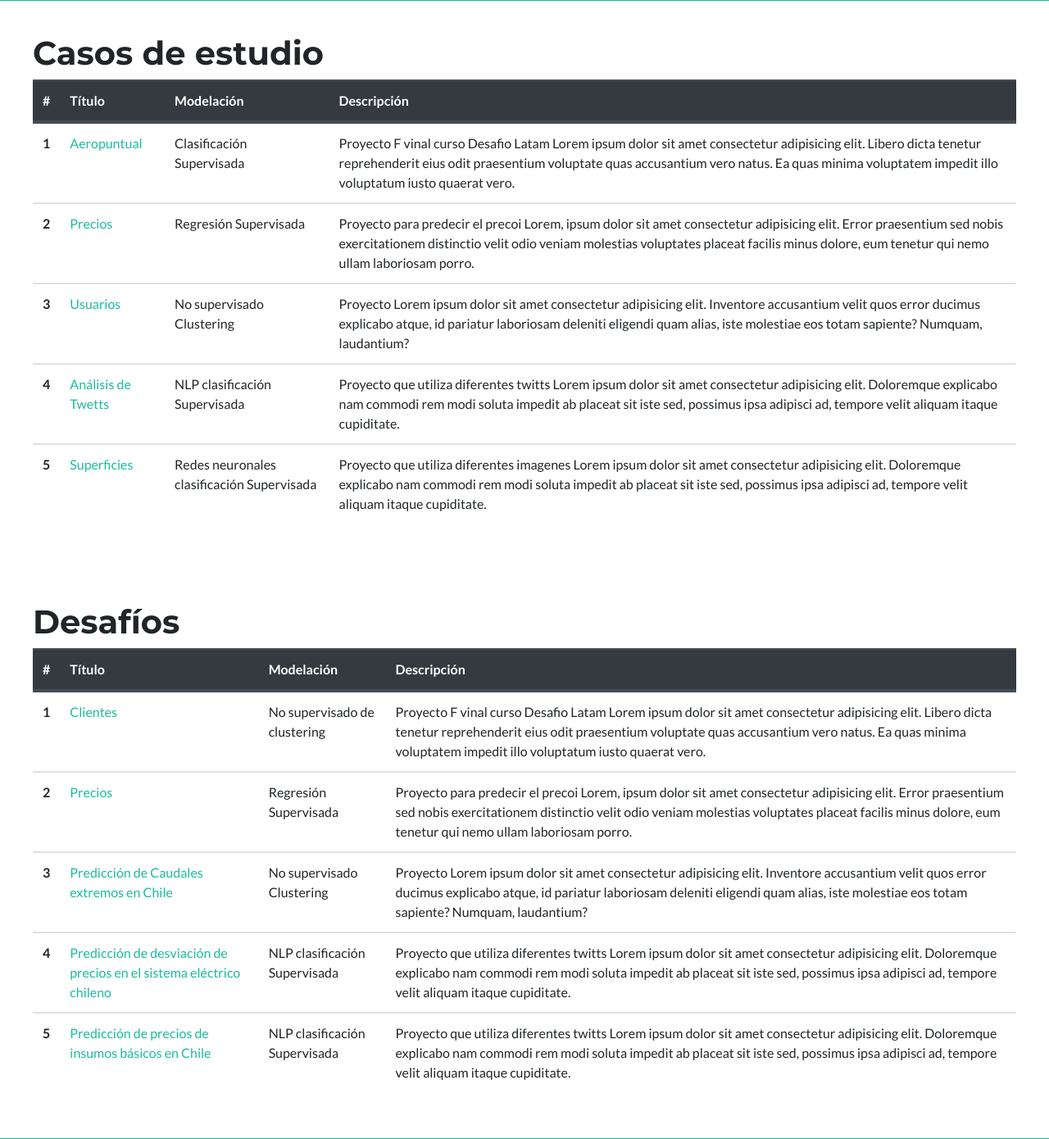
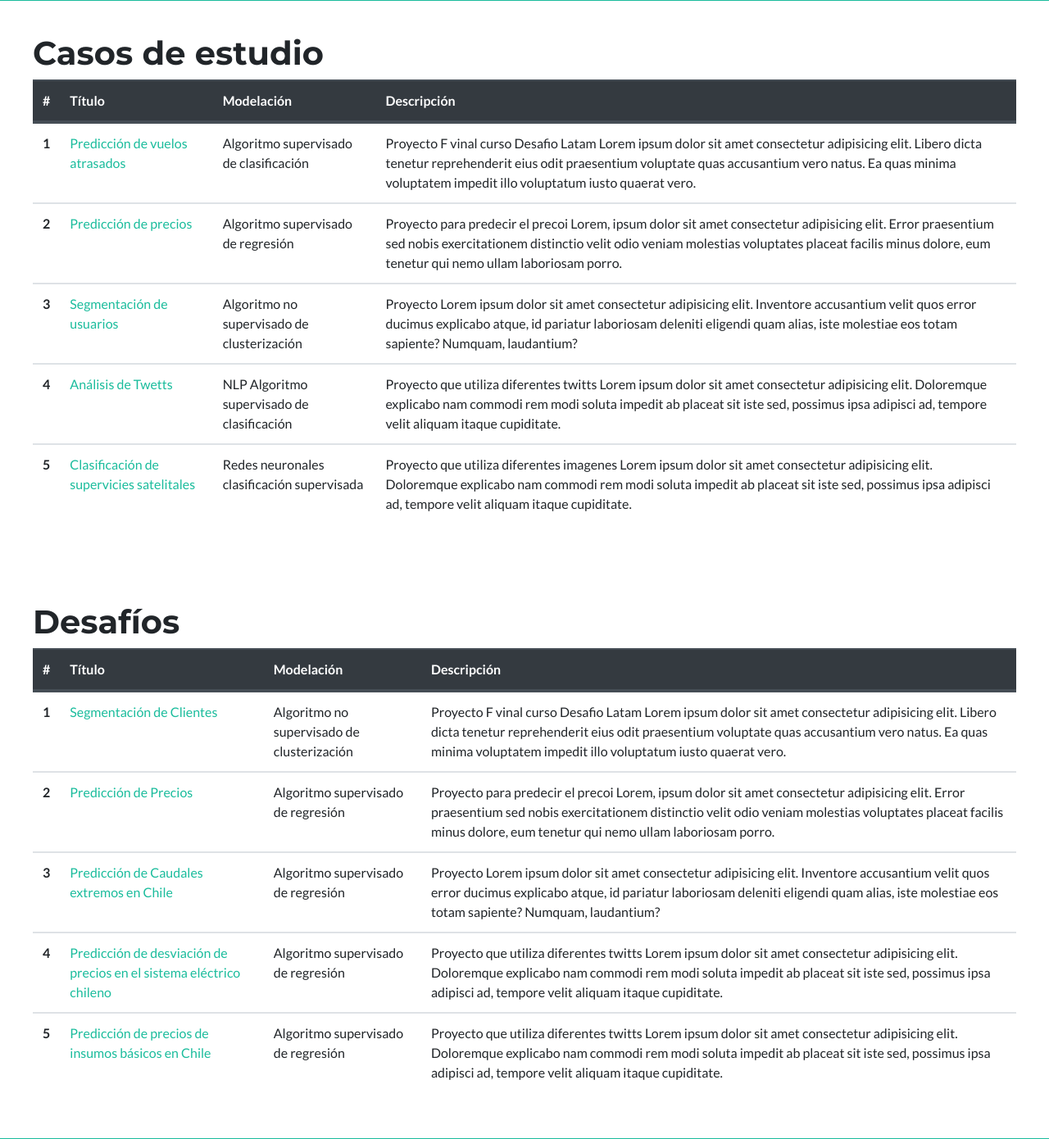
Before and after one commit to nvaldebenitomolina/portafolio, a Django app: page / in a window 1280 px wide. Shown: the part 479-1869 px from the top of the page at 82% size. Run offline with Django 3.2, Linux system fonts and the light colour scheme; some libraries are stand-ins or nearby versions.

Commit message:
new index

```diff
--- a/index/templates/index.html
+++ b/index/templates/index.html
@@ -73,33 +73,33 @@
             <tbody>
                 <tr>
                     <th scope="row">1</th>
-                    <td><a rel="stylesheet" href="{% url 'project1' %}">Aeropuntual</a></td>
-                    <td>Clasificación Supervisada</td>
+                    <td><a rel="stylesheet" href="{% url 'project1' %}">Predicción de vuelos atrasados</a></td>
+                    <td>Algoritmo supervisado de clasificación</td>
                     <td>Proyecto F vinal curso Desafio Latam Lorem ipsum dolor sit amet consectetur adipisicing elit. Libero dicta tenetur reprehenderit eius odit praesentium voluptate quas accusantium vero natus. Ea quas minima voluptatem impedit illo voluptatum iusto quaerat vero.</td>
                 </tr>
                 <tr>
                     <th scope="row">2</th>
-                    <td><a rel="stylesheet" href="{% url 'project2' %}">Precios</a></td>
-                    <td>Regresión Supervisada</td>
+                    <td><a rel="stylesheet" href="{% url 'project2' %}">Predicción de precios</a></td>
+                    <td>Algoritmo supervisado de regresión</td>
                     <td>Proyecto para predecir el precoi Lorem, ipsum dolor sit amet consectetur adipisicing elit. Error praesentium sed nobis exercitationem distinctio velit odio veniam molestias voluptates placeat facilis minus dolore, eum tenetur qui nemo ullam laboriosam porro.</td>
                 </tr>
                 <tr>
                     <th scope="row">3</th>
-                    <td><a rel="stylesheet" href="{% url 'project3' %}">Usuarios</a></td>
-                    <td>No supervisado Clustering</td>
+                    <td><a rel="stylesheet" href="{% url 'project3' %}">Segmentación de usuarios</a></td>
+                    <td>Algoritmo no supervisado de clusterización</td>
                     <td>Proyecto Lorem ipsum dolor sit amet consectetur adipisicing elit. Inventore accusantium velit quos error ducimus explicabo atque, id pariatur laboriosam deleniti eligendi quam alias, iste molestiae eos totam sapiente? Numquam, laudantium?</td>
                 </tr>
                 <tr>
                     <th scope="row">4</th>
                     <td><a rel="stylesheet" href="{% url 'project4' %}">Análisis de Twetts</a></td>
-                    <td>NLP clasificación Supervisada</td>
+                    <td>NLP Algoritmo supervisado de clasificación</td>
                     <td> Proyecto que utiliza diferentes twitts Lorem ipsum dolor sit amet consectetur adipisicing elit. Doloremque explicabo nam commodi rem modi soluta impedit ab placeat sit iste sed, possimus ipsa adipisci ad, tempore velit aliquam itaque cupiditate.</td>
                 </tr>
                 <tr>
                     <th scope="row">5</th>
-                    <td><a rel="stylesheet" href="{% url 'project4' %}">Superficies</a></td>
+                    <td><a rel="stylesheet" href="{% url 'project4' %}">Clasificación de supervicies satelitales</a></td>
 
-                    <td>Redes neuronales clasificación Supervisada</td>
+                    <td>Redes neuronales clasificación supervisada</td>
                     <td> Proyecto que utiliza diferentes imagenes Lorem ipsum dolor sit amet consectetur adipisicing elit. Doloremque explicabo nam commodi rem modi soluta impedit ab placeat sit iste sed, possimus ipsa adipisci ad, tempore velit aliquam itaque cupiditate.</td>
                 </tr>
             </tbody>
@@ -123,32 +123,32 @@
             <tbody>
                 <tr>
                     <th scope="row">1</th>
-                    <td><a rel="stylesheet" href="{% url 'challenge1' %}">Clientes</a></td>
-                    <td>No supervisado de clustering</td>
+                    <td><a rel="stylesheet" href="{% url 'challenge1' %}">Segmentación de Clientes</a></td>
+                    <td>Algoritmo no supervisado de clusterización</td>
                     <td>Proyecto F vinal curso Desafio Latam Lorem ipsum dolor sit amet consectetur adipisicing elit. Libero dicta tenetur reprehenderit eius odit praesentium voluptate quas accusantium vero natus. Ea quas minima voluptatem impedit illo voluptatum iusto quaerat vero.</td>
                 </tr>
                 <tr>
                     <th scope="row">2</th>
-                    <td><a rel="stylesheet" href="{% url 'challenge2' %}">Precios</a></td>
-                    <td>Regresión Supervisada</td>
+                    <td><a rel="stylesheet" href="{% url 'challenge2' %}">Predicción de Precios</a></td>
+                    <td>Algoritmo supervisado de regresión</td>
                     <td>Proyecto para predecir el precoi Lorem, ipsum dolor sit amet consectetur adipisicing elit. Error praesentium sed nobis exercitationem distinctio velit odio veniam molestias voluptates placeat facilis minus dolore, eum tenetur qui nemo ullam laboriosam porro.</td>
                 </tr>
                 <tr>
                     <th scope="row">3</th>
                     <td><a rel="stylesheet" href="{% url 'challenge3' %}">Predicción de Caudales extremos en Chile</a></td>
-                    <td>No supervisado Clustering</td>
+                    <td>Algoritmo supervisado de regresión</td>
                     <td>Proyecto Lorem ipsum dolor sit amet consectetur adipisicing elit. Inventore accusantium velit quos error ducimus explicabo atque, id pariatur laboriosam deleniti eligendi quam alias, iste molestiae eos totam sapiente? Numquam, laudantium?</td>
                 </tr>
                 <tr>
                     <th scope="row">4</th>
                     <td><a rel="stylesheet" href="{% url 'challenge4' %}">Predicción de desviación de precios en el sistema eléctrico chileno</a></td>
-                    <td>NLP clasificación Supervisada</td>
+                    <td>Algoritmo supervisado de regresión</td>
                     <td> Proyecto que utiliza diferentes twitts Lorem ipsum dolor sit amet consectetur adipisicing elit. Doloremque explicabo nam commodi rem modi soluta impedit ab placeat sit iste sed, possimus ipsa adipisci ad, tempore velit aliquam itaque cupiditate.</td>
                 </tr>
                 <tr>
                     <th scope="row">5</th>
                     <td><a rel="stylesheet" href="{% url 'challenge5' %}">Predicción de precios de insumos básicos en Chile</a></td>
-                    <td>NLP clasificación Supervisada</td>
+                    <td>Algoritmo supervisado de regresión</td>
                     <td> Proyecto que utiliza diferentes twitts Lorem ipsum dolor sit amet consectetur adipisicing elit. Doloremque explicabo nam commodi rem modi soluta impedit ab placeat sit iste sed, possimus ipsa adipisci ad, tempore velit aliquam itaque cupiditate.</td>
                 </tr>
             </tbody>
```
Also changed, not shown: 3 other files.
